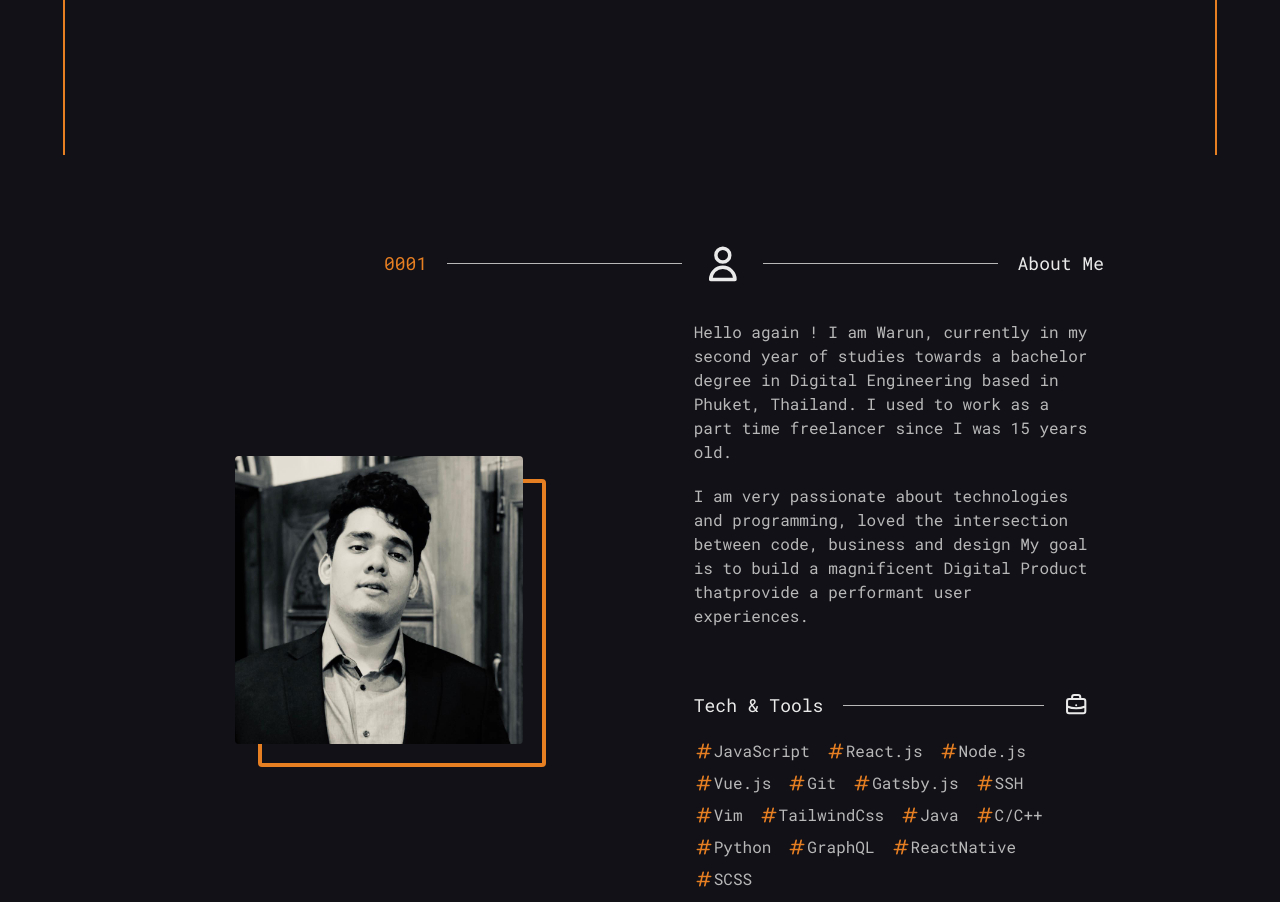
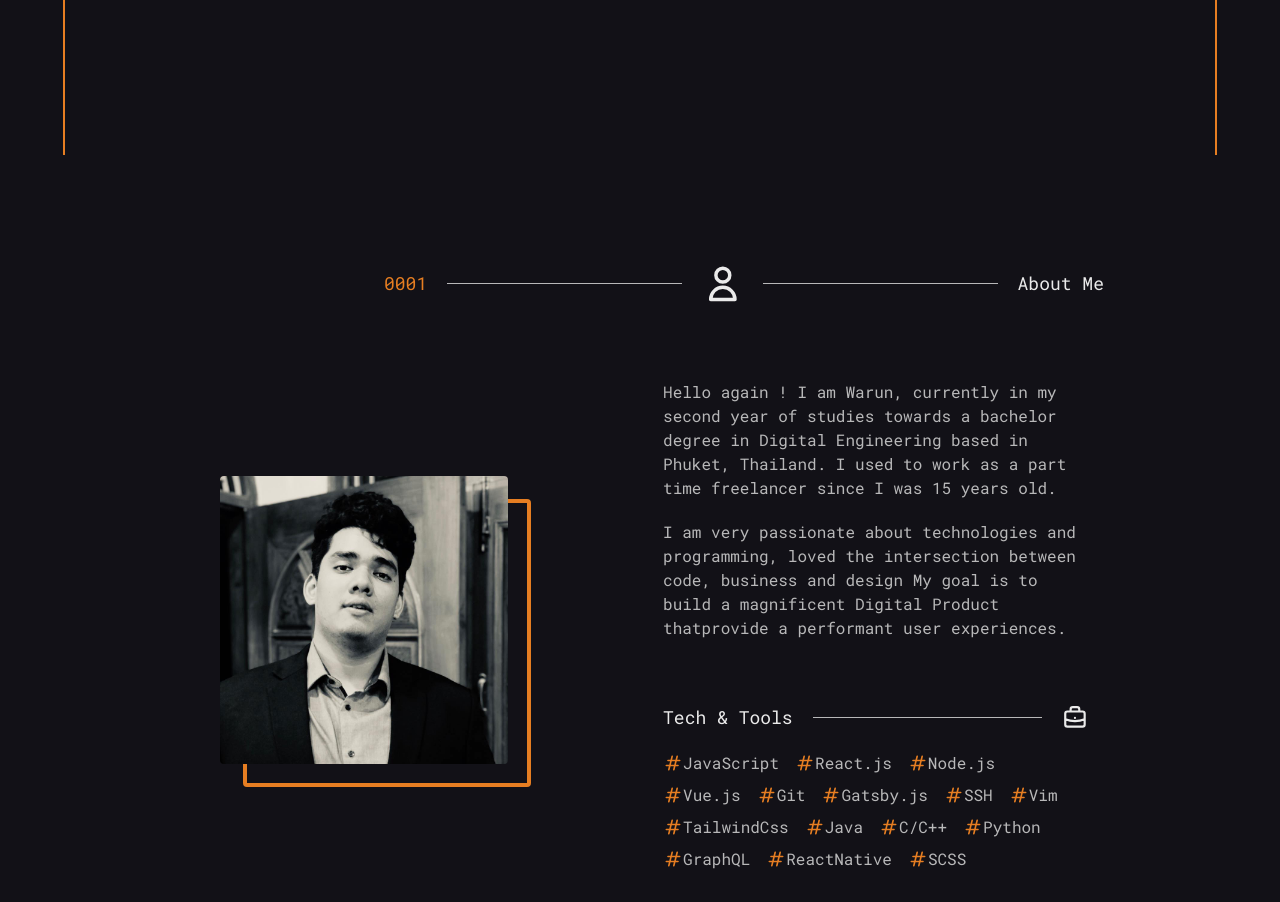
Before and after one commit to WarunSinX/react-warunsitex, a Gatsby site: page / in a window 1280 px wide. Shown: the part 645-1547 px from the top of the page. Built offline with nearby package versions, Linux system fonts and the light colour scheme; Gatsby itself is replaced by a stand-in of ours.

Commit message:
Adjust about section width

```diff
--- a/src/styles/main.css
+++ b/src/styles/main.css
@@ -4,7 +4,7 @@
 
 @responsive {
   .w-a {
-    width: 51%;
+    width: 54%;
   }
   .pro-size {
     height: 18rem;
```
